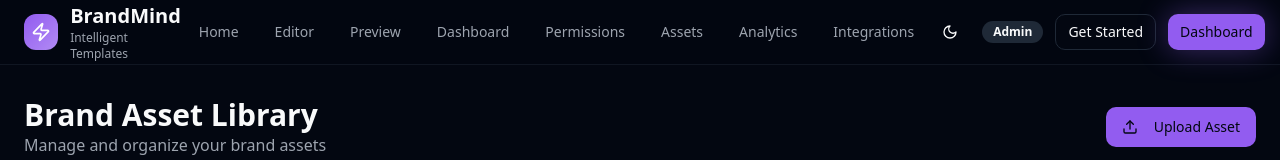
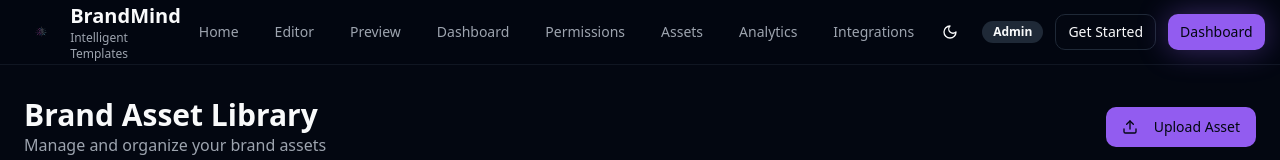
Before and after one commit to 371-Minds/brandmind-creative-compass, a React (Vite) app: page /assets in a window 1280 px wide. Shown: the top 160 px of the page. Built offline with nearby package versions, Linux system fonts and the light colour scheme.

Commit message:
Replace application logo
Replaced the existing logo with a new design.

```diff
--- a/src/components/Header.tsx
+++ b/src/components/Header.tsx
@@ -29,8 +29,12 @@ export const Header = ({ onStartOnboarding }: HeaderProps) => {
         <div className="flex items-center justify-between h-16">
           {/* Logo */}
           <Link to="/" className="flex items-center space-x-3 group">
-            <div className="w-9 h-9 gradient-primary rounded-xl flex items-center justify-center group-hover:scale-110 group-hover:shadow-glow transition-all duration-300 relative overflow-hidden">
-              <Zap className="text-white w-5 h-5 group-hover:rotate-12 transition-transform" />
+            <div className="w-9 h-9 rounded-xl flex items-center justify-center group-hover:scale-110 group-hover:shadow-glow transition-all duration-300 relative overflow-hidden">
+              <img
+                src="/lovable-uploads/f903e1d0-775e-4937-abc3-17119ca65e40.png"
+                alt="BrandMind Logo"
+                className="w-full h-full object-contain group-hover:rotate-12 transition-transform"
+              />
               <div className="absolute inset-0 bg-white/20 translate-x-full group-hover:translate-x-0 transition-transform duration-500" />
             </div>
             <div>
```
Also changed, not shown: public/lovable-uploads/f903e1d0-775e-4937-abc3-17119ca65e40.png (added).
